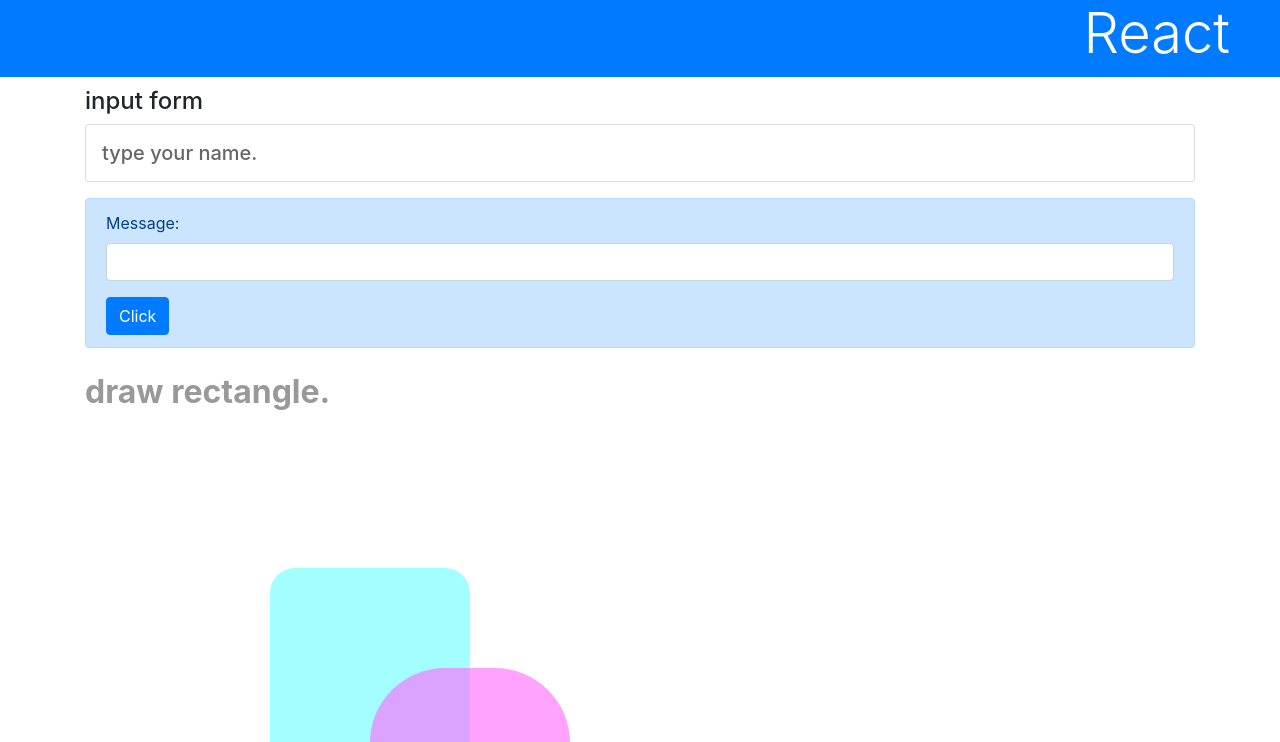
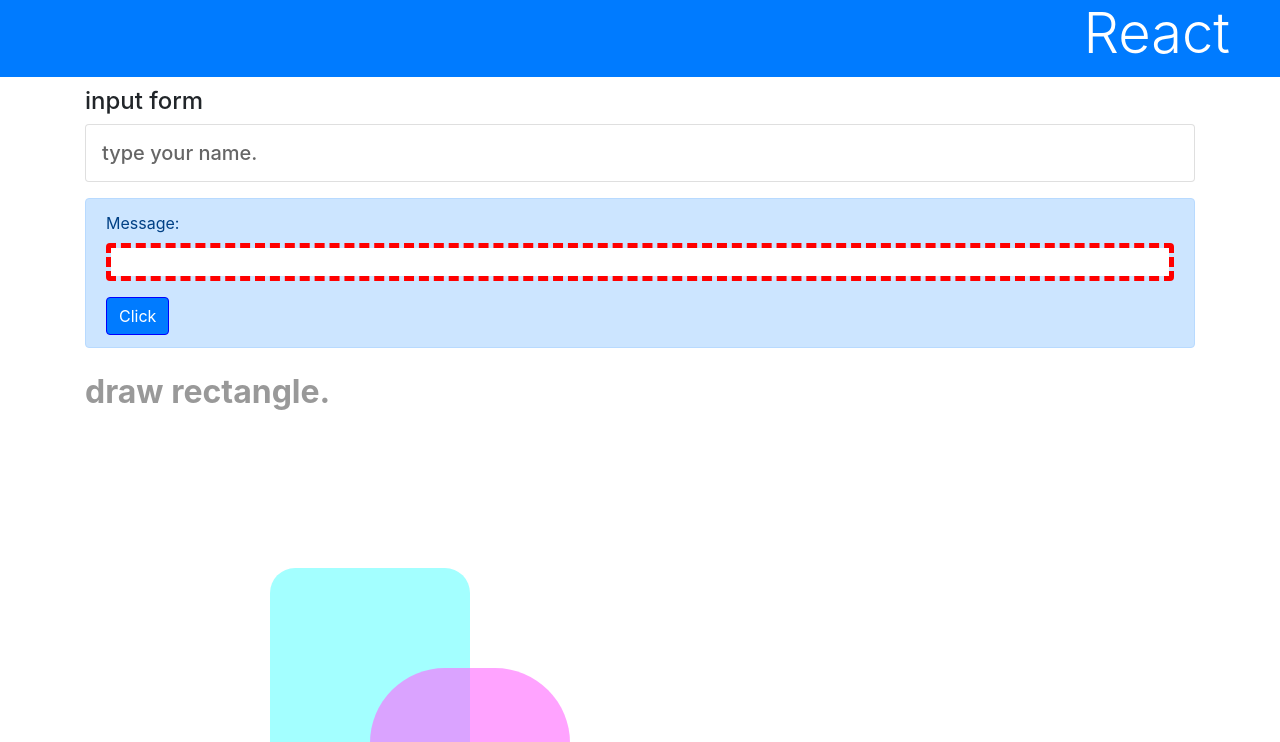
Before and after one commit to Haya372/react-started, a React (Create React App) app: page / in a window 1280 px wide. Shown: the top 742 px of the page. Built offline with nearby package versions, Linux system fonts and the light colour scheme.

Commit message:
あたいのチェックを行うには?

```diff
--- a/src/App.css
+++ b/src/App.css
@@ -20,3 +20,11 @@
 .p-relative {
   position: relative;
 }
+
+input:invalid {
+  border: 5px dashed red;
+}
+
+input:valid {
+  border: 1px solid blue;
+}
--- a/src/App.js
+++ b/src/App.js
@@ -39,7 +39,7 @@
             <form onSubmit={this.doSubmit}>
               <div className="form-group">
                 <label>Message:</label>
-                <input type="text" className="form-control" onChange={this.doChange} />
+                <input type="text" className="form-control" onChange={this.doChange} required pattern="[A-Za-z _,.]+"/>
               </div>
               <input type="submit" className="btn btn-primary" value="Click" />
             </form>
```
